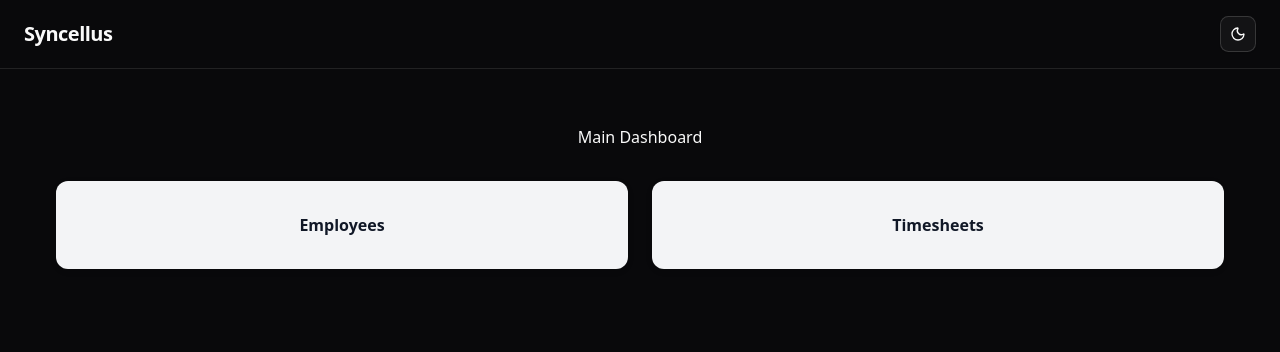
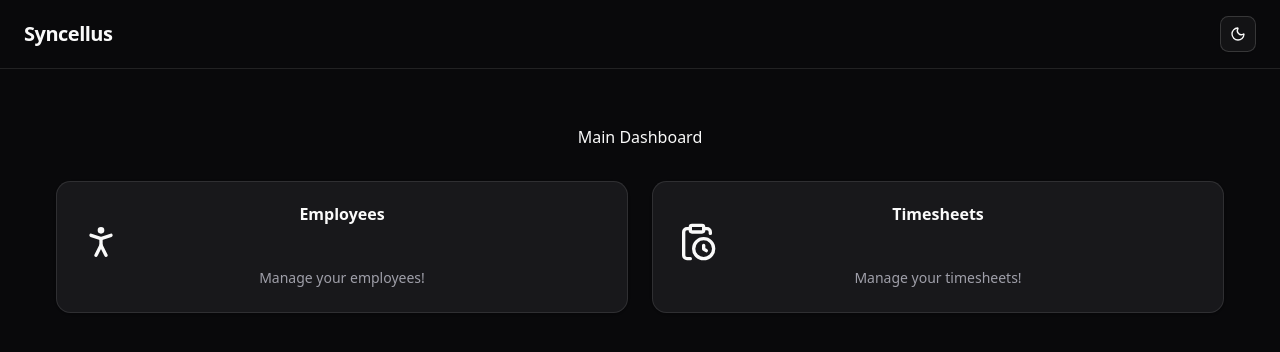
Before and after one commit to Proallone/syncellus, a React (Vite) app in the folder packages/client/: page /dashboard in a window 1280 px wide. Shown: the top 352 px of the page. Built offline with nearby package versions, Linux system fonts and the light colour scheme.

Commit message:
dashboard tiles redesign, packages upgrade

```diff
--- a/packages/client/package.json
+++ b/packages/client/package.json
@@ -21,7 +21,7 @@
         "class-variance-authority": "^0.7.1",
         "clsx": "^2.1.1",
         "date-fns": "^4.1.0",
-        "lucide-react": "^0.537.0",
+        "lucide-react": "^0.539.0",
         "react": "^19.1.0",
         "react-day-picker": "^9.8.1",
         "react-dom": "^19.1.0",
--- a/packages/client/src/modules/dashboard/components/Dashboard.tsx
+++ b/packages/client/src/modules/dashboard/components/Dashboard.tsx
@@ -1,24 +1,29 @@
-import { Link } from "react-router-dom";
+import { ClipboardClock, PersonStanding } from "lucide-react";
 import "./Dashboard.css"; // optional styles
+import { ModuleTile } from "./ModuleTile";
+import { useNavigate } from "react-router-dom";
+import type React from "react";
 interface Module {
     name: string;
+    description: string;
     path: string;
+    icon: React.ElementType;
 }
 
 const modules: Module[] = [
-    { name: "Employees", path: "/employees" },
-    { name: "Timesheets", path: "/timesheets" }
+    { name: "Employees", description: "Manage your employees!", path: "/employees", icon: PersonStanding },
+    { name: "Timesheets", description: "Manage your timesheets!", path: "/timesheets", icon: ClipboardClock }
 ];
 
 export const Dashboard = () => {
+    const navigate = useNavigate();
+
     return (
         <div className="dashboard-container">
             <h1>Main Dashboard</h1>
             <div className="tile-grid">
                 {modules.map((mod) => (
-                    <Link to={mod.path} key={mod.path} className="tile">
-                        {mod.name}
-                    </Link>
+                    <ModuleTile title={mod.name} description={mod.description} onClick={() => navigate(mod.path)} Icon={mod.icon} />
                 ))}
             </div>
         </div>
--- /dev/null
+++ b/packages/client/src/modules/dashboard/components/ModuleTile.tsx
@@ -0,0 +1,21 @@
+import { Card, CardDescription, CardHeader, CardTitle } from "@/shared/components/ui/card";
+
+interface ModuleTileProps {
+    title: string;
+    description: string;
+    onClick: () => void;
+    Icon: React.ElementType;
+}
+
+export function ModuleTile({ title, description, onClick, Icon }: ModuleTileProps) {
+    return (
+        <Card onClick={onClick} className="hover:bg-primary/5 hover:text-primary transition-all duration-300 cursor-pointer">
+            <CardHeader>
+                <CardTitle>
+                    {title} <Icon className="h-10 w-10" />{" "}
+                </CardTitle>
+                <CardDescription>{description}</CardDescription>
+            </CardHeader>
+        </Card>
+    );
+}
```
Also changed, not shown: 2 other files (tests, documents, lock files or other folders).
